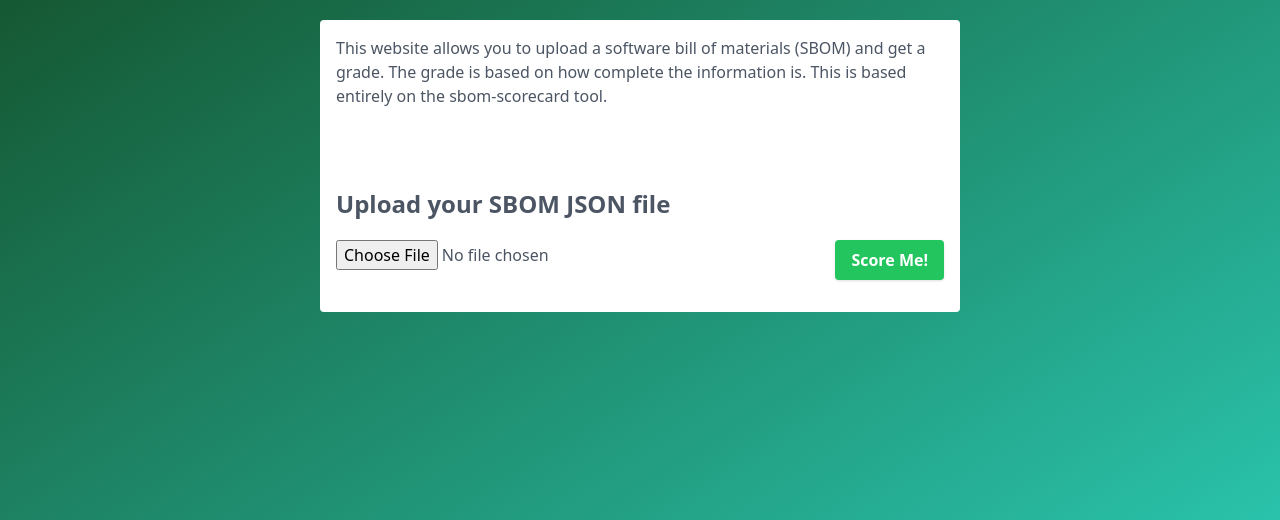
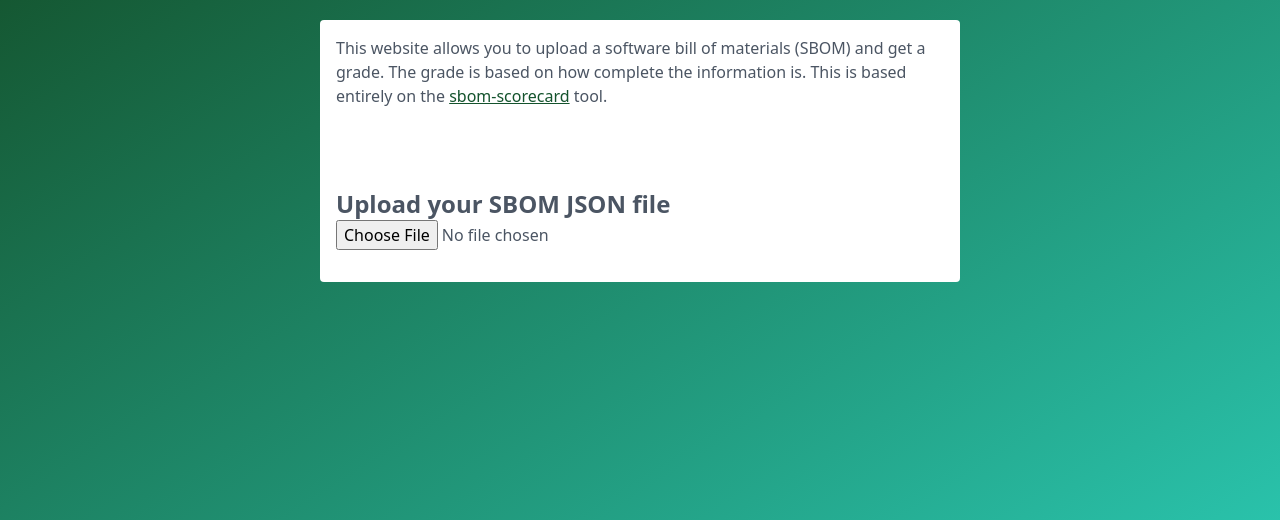
Before and after one commit to ericaabrahms/sbom-scorecard-website, a Flask app: page / in a window 1280 px wide. Shown: the part 60-580 px from the top of the page. Run offline with Flask 2, Linux system fonts and the light colour scheme; some web fonts are replaced.

Commit message:
Make style nicer

```diff
--- a/static/css/main.css
+++ b/static/css/main.css
@@ -549,10 +549,6 @@
   margin-top: 5rem;
 }
 
-.mb-5 {
-  margin-bottom: 1.25rem;
-}
-
 .block {
   display: block;
 }
@@ -565,6 +561,10 @@
   display: grid;
 }
 
+.hidden {
+  display: none;
+}
+
 .h-2\.5 {
   height: 0.625rem;
 }
@@ -575,10 +575,6 @@
 
 .min-h-screen {
   min-height: 100vh;
-}
-
-.w-full {
-  width: 100%;
 }
 
 .grow {
@@ -617,9 +613,9 @@
   border-radius: 9999px;
 }
 
-.bg-indigo-900 {
+.bg-green-900 {
   --tw-bg-opacity: 1;
-  background-color: rgb(49 46 129 / var(--tw-bg-opacity));
+  background-color: rgb(20 83 45 / var(--tw-bg-opacity));
 }
 
 .bg-white {
@@ -627,29 +623,9 @@
   background-color: rgb(255 255 255 / var(--tw-bg-opacity));
 }
 
-.bg-purple-500 {
-  --tw-bg-opacity: 1;
-  background-color: rgb(168 85 247 / var(--tw-bg-opacity));
-}
-
 .bg-gray-200 {
   --tw-bg-opacity: 1;
   background-color: rgb(229 231 235 / var(--tw-bg-opacity));
-}
-
-.bg-indigo-600 {
-  --tw-bg-opacity: 1;
-  background-color: rgb(79 70 229 / var(--tw-bg-opacity));
-}
-
-.bg-blue-900 {
-  --tw-bg-opacity: 1;
-  background-color: rgb(30 58 138 / var(--tw-bg-opacity));
-}
-
-.bg-green-900 {
-  --tw-bg-opacity: 1;
-  background-color: rgb(20 83 45 / var(--tw-bg-opacity));
 }
 
 .bg-green-600 {
@@ -657,39 +633,14 @@
   background-color: rgb(22 163 74 / var(--tw-bg-opacity));
 }
 
-.bg-green-500 {
-  --tw-bg-opacity: 1;
-  background-color: rgb(34 197 94 / var(--tw-bg-opacity));
-}
-
 .bg-gradient-to-br {
   background-image: linear-gradient(to bottom right, var(--tw-gradient-stops));
-}
-
-.from-indigo-700 {
-  --tw-gradient-from: #4338ca;
-  --tw-gradient-to: rgb(67 56 202 / 0);
-  --tw-gradient-stops: var(--tw-gradient-from), var(--tw-gradient-to);
-}
-
-.from-blue-900 {
-  --tw-gradient-from: #1e3a8a;
-  --tw-gradient-to: rgb(30 58 138 / 0);
-  --tw-gradient-stops: var(--tw-gradient-from), var(--tw-gradient-to);
 }
 
 .from-green-900 {
   --tw-gradient-from: #14532d;
   --tw-gradient-to: rgb(20 83 45 / 0);
   --tw-gradient-stops: var(--tw-gradient-from), var(--tw-gradient-to);
-}
-
-.to-fuchsia-400 {
-  --tw-gradient-to: #e879f9;
-}
-
-.to-emerald-400 {
-  --tw-gradient-to: #34d399;
 }
 
 .to-teal-400 {
@@ -703,16 +654,6 @@
 .py-3 {
   padding-top: 0.75rem;
   padding-bottom: 0.75rem;
-}
-
-.py-2 {
-  padding-top: 0.5rem;
-  padding-bottom: 0.5rem;
-}
-
-.px-4 {
-  padding-left: 1rem;
-  padding-right: 1rem;
 }
 
 .py-4 {
@@ -757,45 +698,34 @@
   color: rgb(229 231 235 / var(--tw-text-opacity));
 }
 
-.shadow {
-  --tw-shadow: 0 1px 3px 0 rgb(0 0 0 / 0.1), 0 1px 2px -1px rgb(0 0 0 / 0.1);
-  --tw-shadow-colored: 0 1px 3px 0 var(--tw-shadow-color), 0 1px 2px -1px var(--tw-shadow-color);
-  box-shadow: var(--tw-ring-offset-shadow, 0 0 #0000), var(--tw-ring-shadow, 0 0 #0000), var(--tw-shadow);
+.bg-white a {
+  color: rgb(20 83 45 / var(--tw-bg-opacity));
+  text-decoration: underline;
+}
+
+@media (prefers-color-scheme: dark) {
+  .bg-white a {
+    color: rgb(74 222 128 / var(--tw-bg-opacity))
+  }
 }
 
 h1, h2, .fancy-font {
   font-family: 'Patua One', sans-serif;
 }
 
-.hover\:bg-purple-400:hover {
-  --tw-bg-opacity: 1;
-  background-color: rgb(192 132 252 / var(--tw-bg-opacity));
-}
-
-.hover\:bg-green-400:hover {
-  --tw-bg-opacity: 1;
-  background-color: rgb(74 222 128 / var(--tw-bg-opacity));
-}
-
-.focus\:outline-none:focus {
-  outline: 2px solid transparent;
-  outline-offset: 2px;
+pre {
+  white-space: pre-wrap;
 }
 
 @media (prefers-color-scheme: dark) {
-  .dark\:bg-indigo-900 {
+  .dark\:bg-green-900 {
     --tw-bg-opacity: 1;
-    background-color: rgb(49 46 129 / var(--tw-bg-opacity));
+    background-color: rgb(20 83 45 / var(--tw-bg-opacity));
   }
 
   .dark\:bg-gray-600 {
     --tw-bg-opacity: 1;
     background-color: rgb(75 85 99 / var(--tw-bg-opacity));
-  }
-
-  .dark\:bg-green-900 {
-    --tw-bg-opacity: 1;
-    background-color: rgb(20 83 45 / var(--tw-bg-opacity));
   }
 
   .dark\:text-gray-200 {
```
Also changed, not shown: static/src/style.css (+16 -0 lines).
